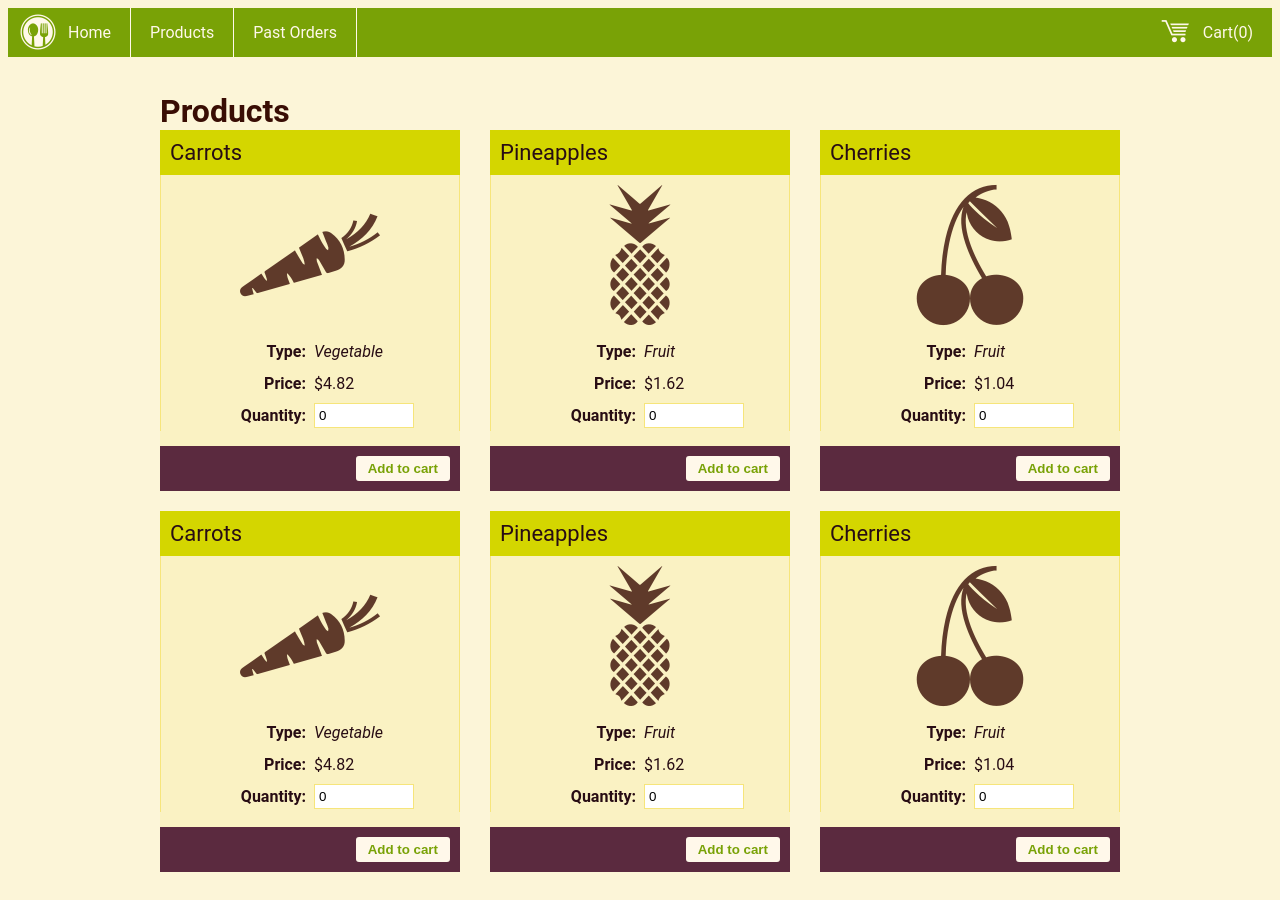
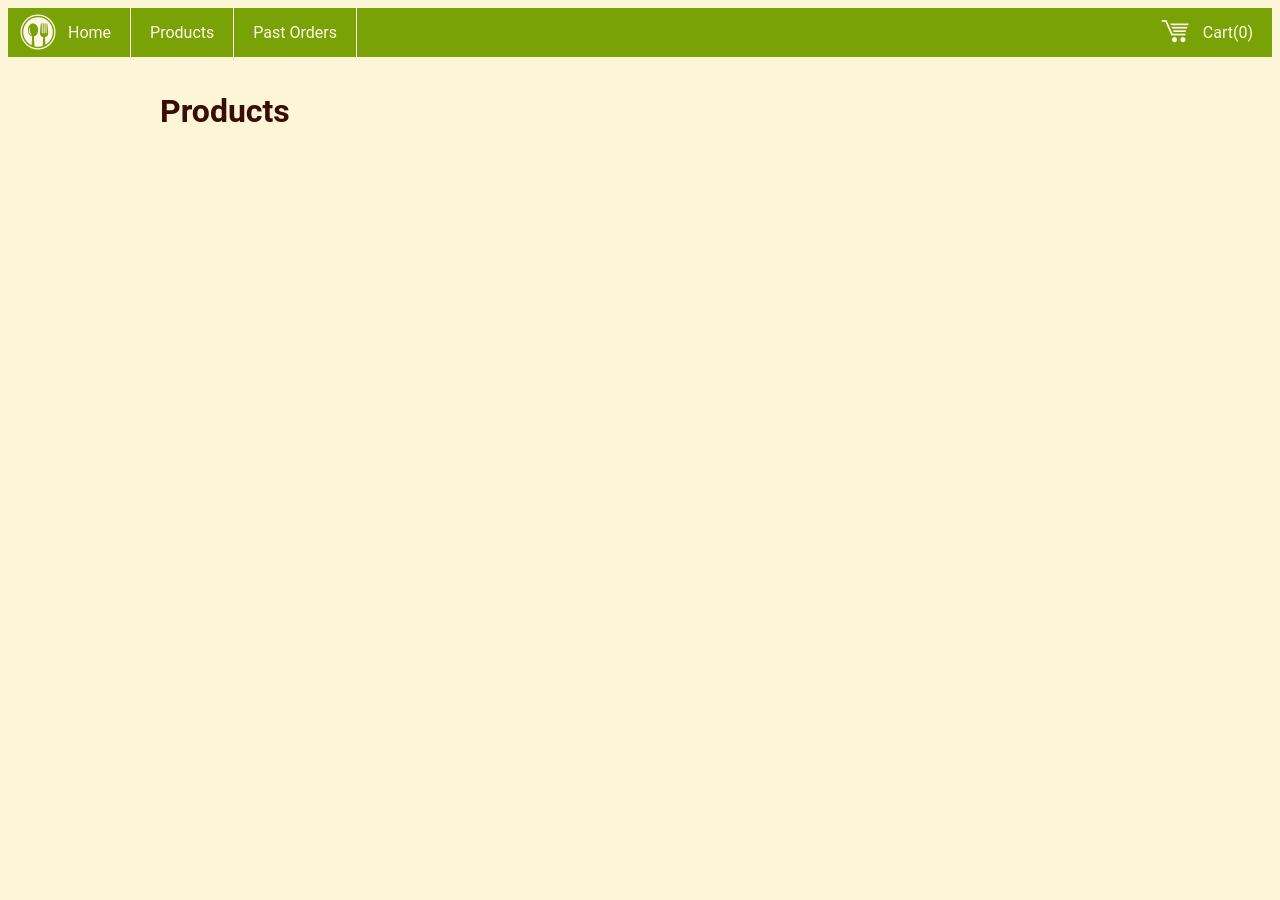
Before and after one commit to paullaster/product-cart, a Vue app: page /products in a window 1280 px wide. After the commit the page ends 800 px from the top, so only its background shows below. Built offline with nearby package versions, Linux system fonts and the light colour scheme.

Commit message:
commit changes

```diff
--- a/src/views/ProductsPage.vue
+++ b/src/views/ProductsPage.vue
@@ -3,233 +3,7 @@
         <h1>Products</h1>
 
         <div class="card-container">
-          <div class="card">
-            <div class="card-title">
-              Carrots
-            </div>
-            <div class="card-body">
-              <i class="icofont-10x icofont-carrot"></i>
-              <form>
-                <div class="row">
-                  <div class="cell">
-                    <label>Type:</label>
-                  </div>
-                  <div class="cell">
-                    <em>Vegetable</em>
-                  </div>
-                </div>
-                <div class="row">
-                  <div class="cell">
-                    <label>Price:</label>
-                  </div>
-                  <div class="cell">
-                    $4.82
-                  </div>
-                </div>
-                <div class="row">
-                  <div class="cell">
-                    <label>Quantity:</label>
-                  </div>
-                  <div class="cell">
-                    <input type="number" value="0">
-                  </div>
-                </div>
-              </form>
-            </div>
-            <div class="card-footer">
-              <button class="btn btn-light">Add to cart</button>
-            </div>
-          </div>
 
-          <div class="card">
-            <div class="card-title">
-              Pineapples
-            </div>
-            <div class="card-body">
-              <i class="icofont-10x icofont-pineapple"></i>
-              <form>
-                <div class="row">
-                  <div class="cell">
-                    <label>Type:</label>
-                  </div>
-                  <div class="cell">
-                    <em>Fruit</em>
-                  </div>
-                </div>
-                <div class="row">
-                  <div class="cell">
-                    <label>Price:</label>
-                  </div>
-                  <div class="cell">
-                    $1.62
-                  </div>
-                </div>
-                <div class="row">
-                  <div class="cell">
-                    <label>Quantity:</label>
-                  </div>
-                  <div class="cell">
-                    <input type="number" value="0">
-                  </div>
-                </div>
-              </form>
-            </div>
-            <div class="card-footer">
-              <button class="btn btn-light">Add to cart</button>
-            </div>
-          </div>
-
-          <div class="card">
-            <div class="card-title">
-              Cherries
-            </div>
-            <div class="card-body">
-              <i class="icofont-10x icofont-cherry"></i>
-              <form>
-                <div class="row">
-                  <div class="cell">
-                    <label>Type:</label>
-                  </div>
-                  <div class="cell">
-                    <em>Fruit</em>
-                  </div>
-                </div>
-                <div class="row">
-                  <div class="cell">
-                    <label>Price:</label>
-                  </div>
-                  <div class="cell">
-                    $1.04
-                  </div>
-                </div>
-                <div class="row">
-                  <div class="cell">
-                    <label>Quantity:</label>
-                  </div>
-                  <div class="cell">
-                    <input type="number" value="0">
-                  </div>
-                </div>
-              </form>
-            </div>
-            <div class="card-footer">
-              <button class="btn btn-light">Add to cart</button>
-            </div>
-          </div>
-
-          <div class="card">
-            <div class="card-title">
-              Carrots
-            </div>
-            <div class="card-body">
-              <i class="icofont-10x icofont-carrot"></i>
-              <form>
-                <div class="row">
-                  <div class="cell">
-                    <label>Type:</label>
-                  </div>
-                  <div class="cell">
-                    <em>Vegetable</em>
-                  </div>
-                </div>
-                <div class="row">
-                  <div class="cell">
-                    <label>Price:</label>
-                  </div>
-                  <div class="cell">
-                    $4.82
-                  </div>
-                </div>
-                <div class="row">
-                  <div class="cell">
-                    <label>Quantity:</label>
-                  </div>
-                  <div class="cell">
-                    <input type="number" value="0">
-                  </div>
-                </div>
-              </form>
-            </div>
-            <div class="card-footer">
-              <button class="btn btn-light">Add to cart</button>
-            </div>
-          </div>
-
-          <div class="card">
-            <div class="card-title">
-              Pineapples
-            </div>
-            <div class="card-body">
-              <i class="icofont-10x icofont-pineapple"></i>
-              <form>
-                <div class="row">
-                  <div class="cell">
-                    <label>Type:</label>
-                  </div>
-                  <div class="cell">
-                    <em>Fruit</em>
-                  </div>
-                </div>
-                <div class="row">
-                  <div class="cell">
-                    <label>Price:</label>
-                  </div>
-                  <div class="cell">
-                    $1.62
-                  </div>
-                </div>
-                <div class="row">
-                  <div class="cell">
-                    <label>Quantity:</label>
-                  </div>
-                  <div class="cell">
-                    <input type="number" value="0">
-                  </div>
-                </div>
-              </form>
-            </div>
-            <div class="card-footer">
-              <button class="btn btn-light">Add to cart</button>
-            </div>
-          </div>
-
-          <div class="card">
-            <div class="card-title">
-              Cherries
-            </div>
-            <div class="card-body">
-              <i class="icofont-10x icofont-cherry"></i>
-              <form>
-                <div class="row">
-                  <div class="cell">
-                    <label>Type:</label>
-                  </div>
-                  <div class="cell">
-                    <em>Fruit</em>
-                  </div>
-                </div>
-                <div class="row">
-                  <div class="cell">
-                    <label>Price:</label>
-                  </div>
-                  <div class="cell">
-                    $1.04
-                  </div>
-                </div>
-                <div class="row">
-                  <div class="cell">
-                    <label>Quantity:</label>
-                  </div>
-                  <div class="cell">
-                    <input type="number" value="0">
-                  </div>
-                </div>
-              </form>
-            </div>
-            <div class="card-footer">
-              <button class="btn btn-light">Add to cart</button>
-            </div>
-          </div>
         </div>
       </main>
 </template>
```
